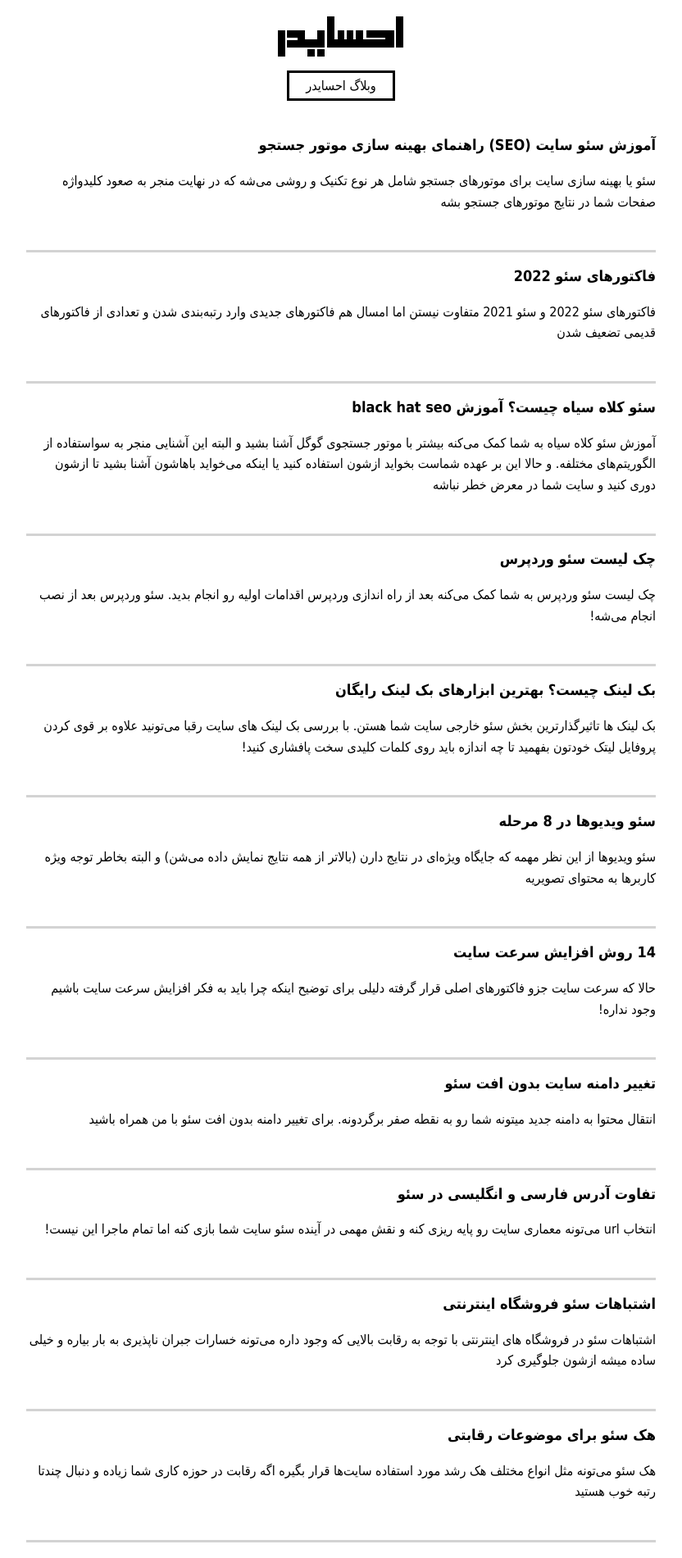
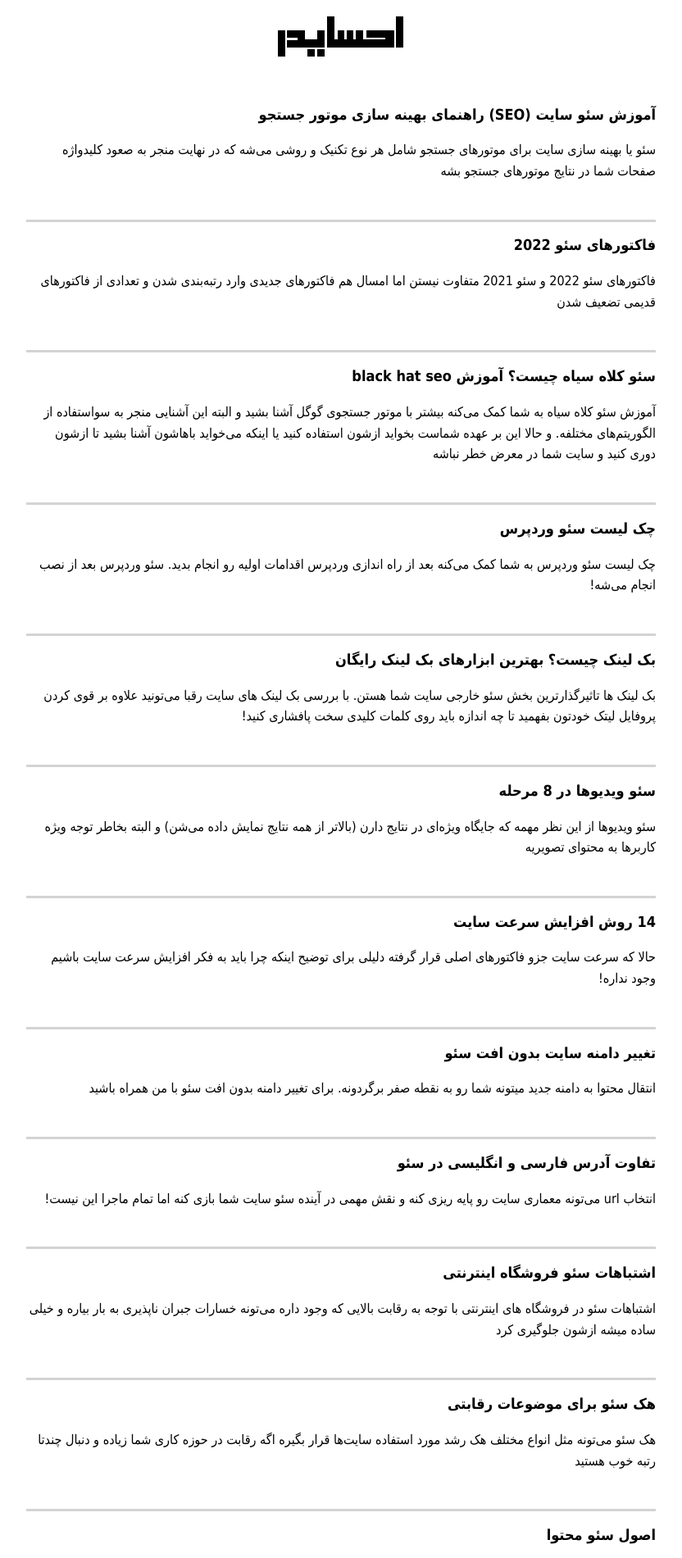
Before and after one commit to darkblog/darkblog.github.io, a Jekyll site: the page built from index.html, in a window 1280 px wide. Shown: the top 1901 px of the page at 82% size, without its empty margins (224-1056 px from the left). Built offline with Jekyll 4.4.1, drawn with Linux system fonts in a browser that asks for light colours; some of the changed text lies outside the part shown.

Commit message:
Update index.html

```diff
--- a/_layouts/index.html
+++ b/_layouts/index.html
@@ -6,20 +6,17 @@
 <title>{% if page.title %}{{ page.title }}{% else %}{{ site.name }}{% endif %}</title>
 <meta name="description" content="{% if page.excerpt %}{{ page.excerpt | strip_html | strip_newlines | truncate: 160 }}{% else %}{{ site.description }}{% endif %}">
 <link rel="canonical" href="{{ page.url | replace:'index.html','' | prepend: site.baseurl | prepend: site.url }}">
-<style>body{font:100%/1.6 Tahoma}.container{margin:auto;padding:5px;max-width:768px}h1{font-size:large}a{color:black;text-decoration:none}img{max-width:100%}nav{padding-bottom:20px}.post{padding-bottom:30px;border-bottom:solid lightgray}.center{display:block;margin:auto;text-align:center}.button{border:solid black;padding:3px 20px;display:inline-block}</style>
+<style>body{font:100%/1.6 Tahoma}.container{margin:auto;padding:5px;max-width:768px}h1{font-size:large}a{color:black;text-decoration:none}img{max-width:100%}nav{padding-bottom:20px}.post{padding-bottom:30px;border-bottom:solid lightgray}.center{display:block;margin:auto;text-align:center}</style>
 </head>
 <body>
 <header class="center">
-<a title="{{ site.name }}" href="{{ site.url }}/">
-<img src="{{ site.url }}/logo.png" loading="lazy" alt="احسایدر" width="170" height="70">
-</a>
 <nav>
-<a href="{{ site.url }}/" class="button">وبلاگ احسایدر</a>
+<a title="{{ site.name }}" href="{{ site.url }}/"><img src="{{ site.url }}/logo.png" loading="lazy" alt="احسایدر" width="170" height="70"></a>
 </nav>
 </header>
 <main class="container">{{ content }}</main>
 <footer class="center">
-<a href="{{ site.url }}/ehsanchehri" class="button">تماس با من</a>
+<a href="{{ site.url }}/ehsanchehri" class="button"><b>ehsanchehri</b></a>
 </footer>
 </body>
 </html>
```
